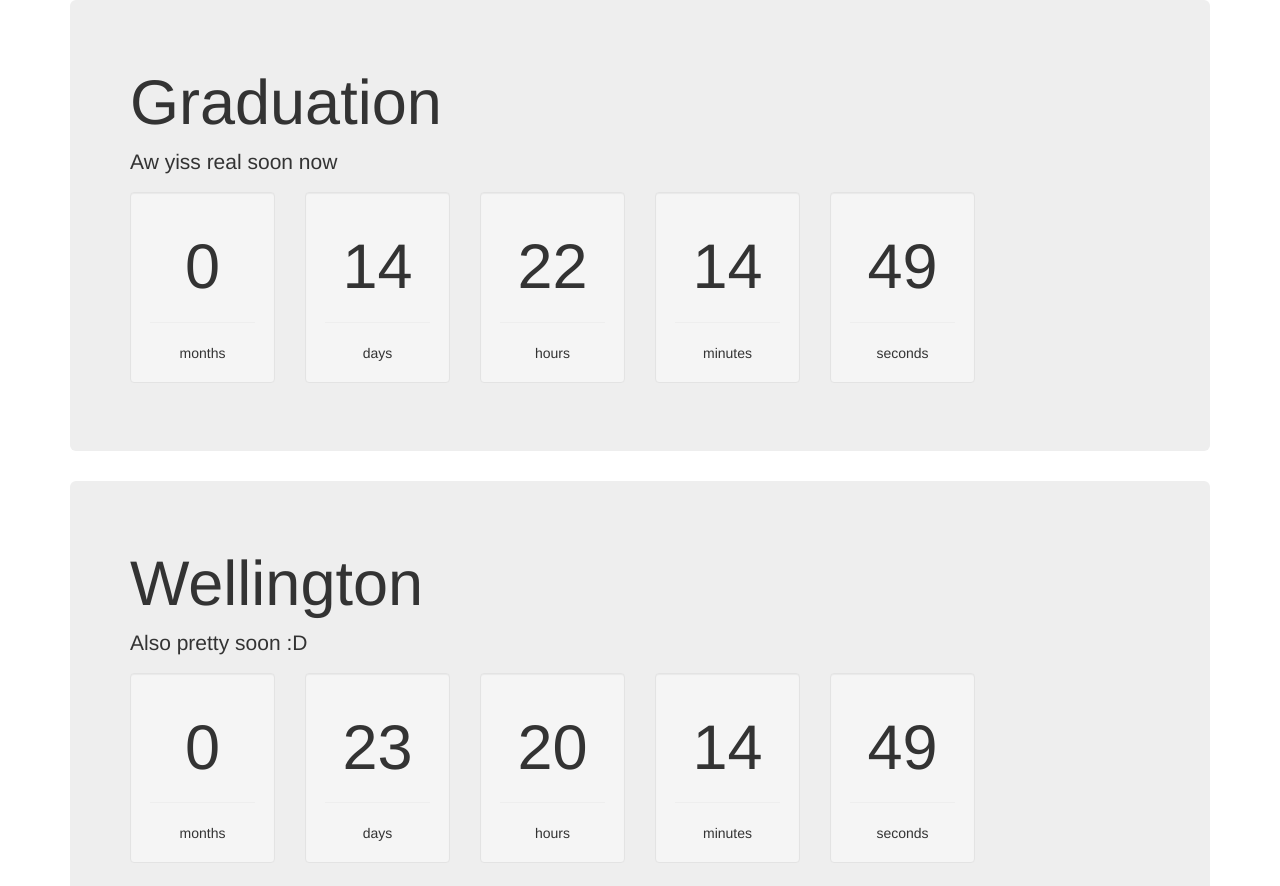
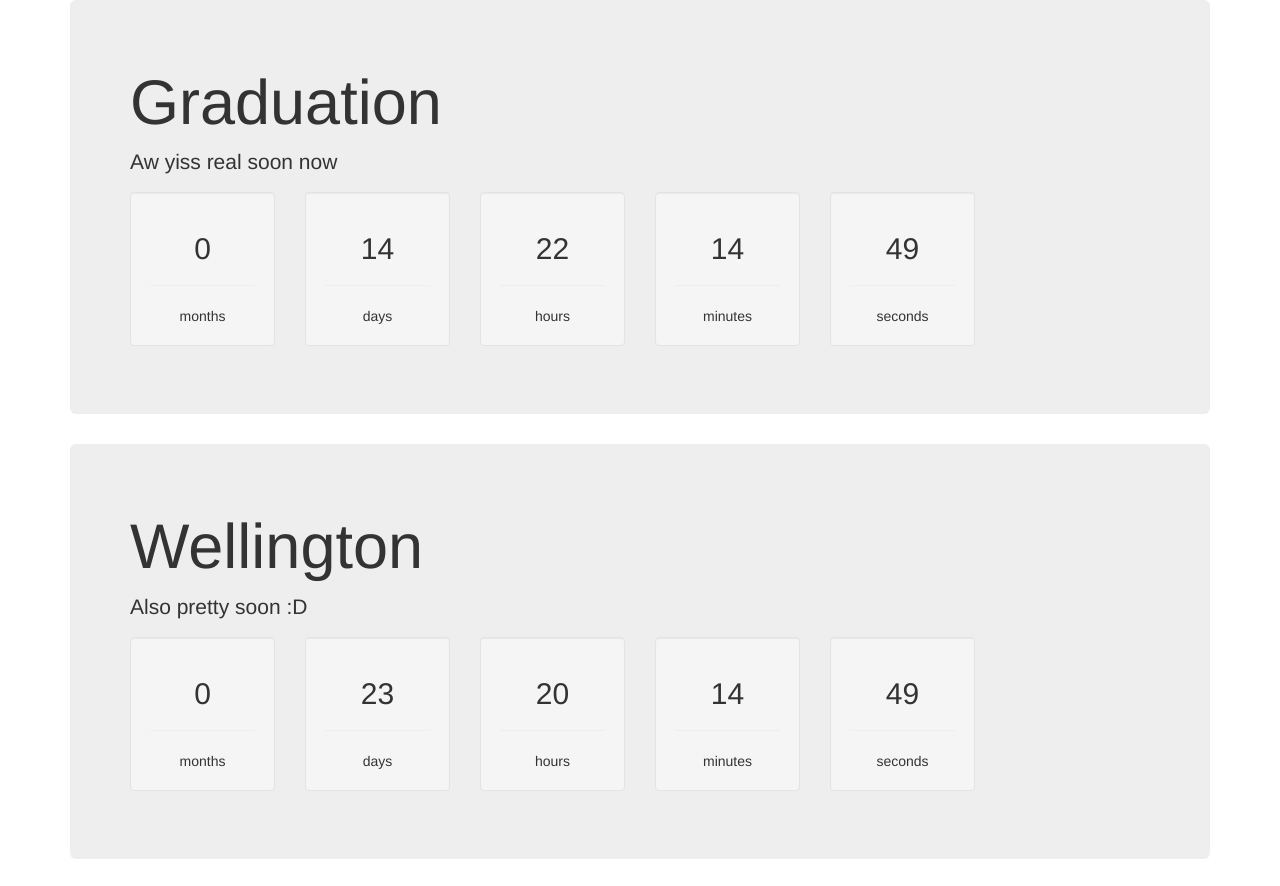
Before and after one commit to Oblongmana/soooooon, a plain HTML site: page index.html in a window 1280 px wide. Shown: the top 886 px of the page. Drawn offline with nearby package versions, Linux system fonts and the light colour scheme.

Commit message:
Change theme, tweak headers

```diff
--- a/index.html
+++ b/index.html
@@ -4,7 +4,8 @@
   <head>
     <title>Soooooon</title>
     <meta name="viewport" content="width=device-width">
-    <link rel="stylesheet" href="https://djyhxgczejc94.cloudfront.net/frameworks/bootstrap/3.0.0/themes/white-plum/bootstrap.min.css">
+    <!-- <link rel="stylesheet" href="https://djyhxgczejc94.cloudfront.net/frameworks/bootstrap/3.0.0/themes/white-plum/bootstrap.min.css"> -->
+    <link rel="stylesheet" href="//netdna.bootstrapcdn.com/bootswatch/3.0.2/spacelab/bootstrap.min.css">
     <script type="text/javascript" src="https://ajax.googleapis.com/ajax/libs/jquery/2.0.3/jquery.min.js"></script>
     <script type="text/javascript" src="https://netdna.bootstrapcdn.com/bootstrap/3.0.1/js/bootstrap.min.js"></script>
     <script type="text/javascript" src="https://ajax.googleapis.com/ajax/libs/angularjs/1.2.0/angular.min.js"></script>
@@ -91,35 +92,35 @@
         <div class="row">
           <div class="col-md-2">
               <div class="well text-center">
-              <h1>{{occassionCountdown.months}}</h1>
+              <h2>{{occassionCountdown.months}}</h2>
               <hr/>
               months
             </div>
           </div>
           <div class="col-md-2">
               <div class="well text-center">
-              <h1>{{occassionCountdown.days}}</h1>
+              <h2>{{occassionCountdown.days}}</h2>
               <hr/>
               days
             </div>
           </div>
           <div class="col-md-2">
               <div class="well text-center">
-              <h1>{{occassionCountdown.hours}}</h1>
+              <h2>{{occassionCountdown.hours}}</h2>
               <hr/>
               hours
             </div>
           </div>
           <div class="col-md-2">
               <div class="well text-center">
-              <h1>{{occassionCountdown.minutes}}</h1>
+              <h2>{{occassionCountdown.minutes}}</h2>
               <hr/>
               minutes
             </div>
           </div>
           <div class="col-md-2">
               <div class="well text-center">
-              <h1>{{occassionCountdown.seconds}}</h1>
+              <h2>{{occassionCountdown.seconds}}</h2>
               <hr/>
               seconds
             </div>
```
